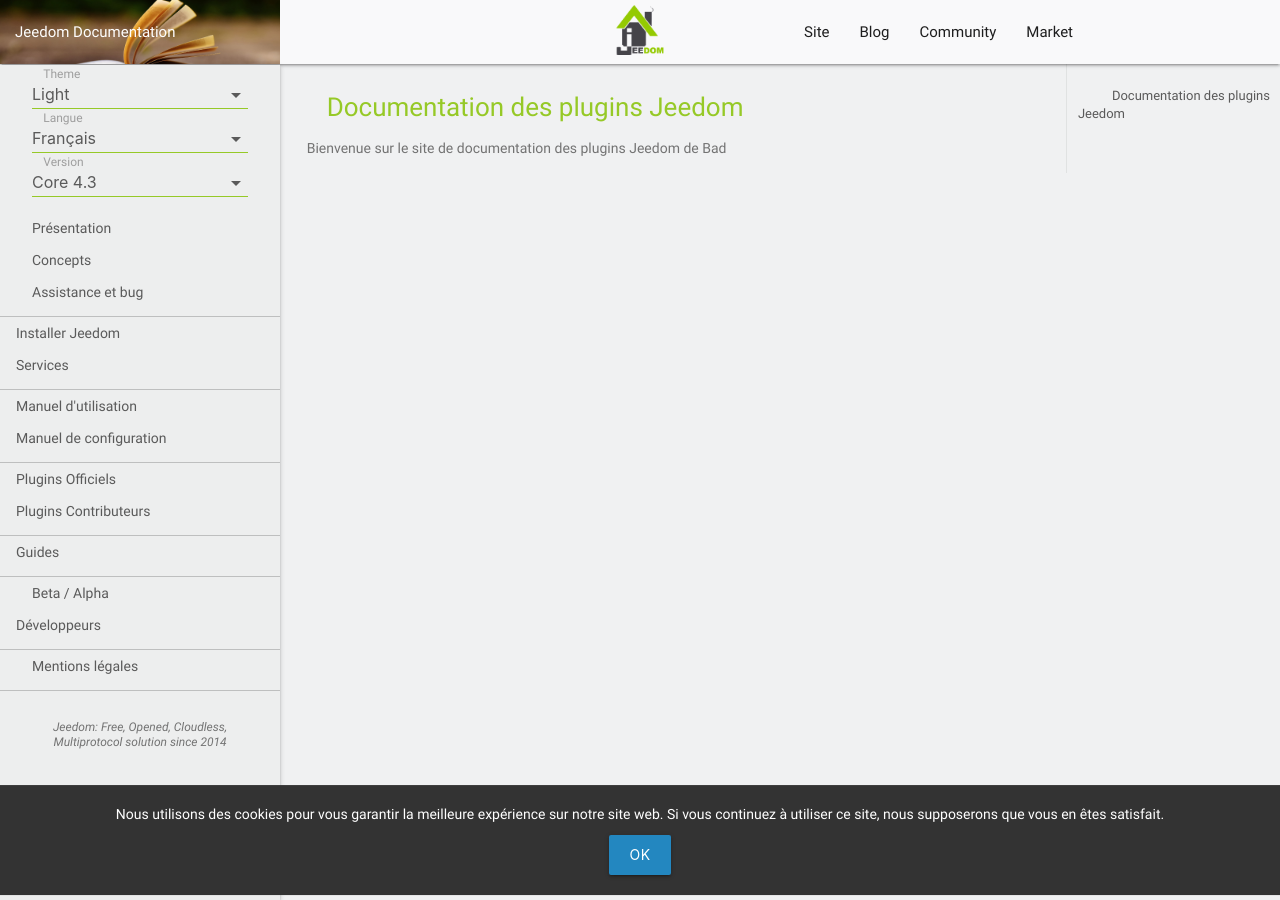
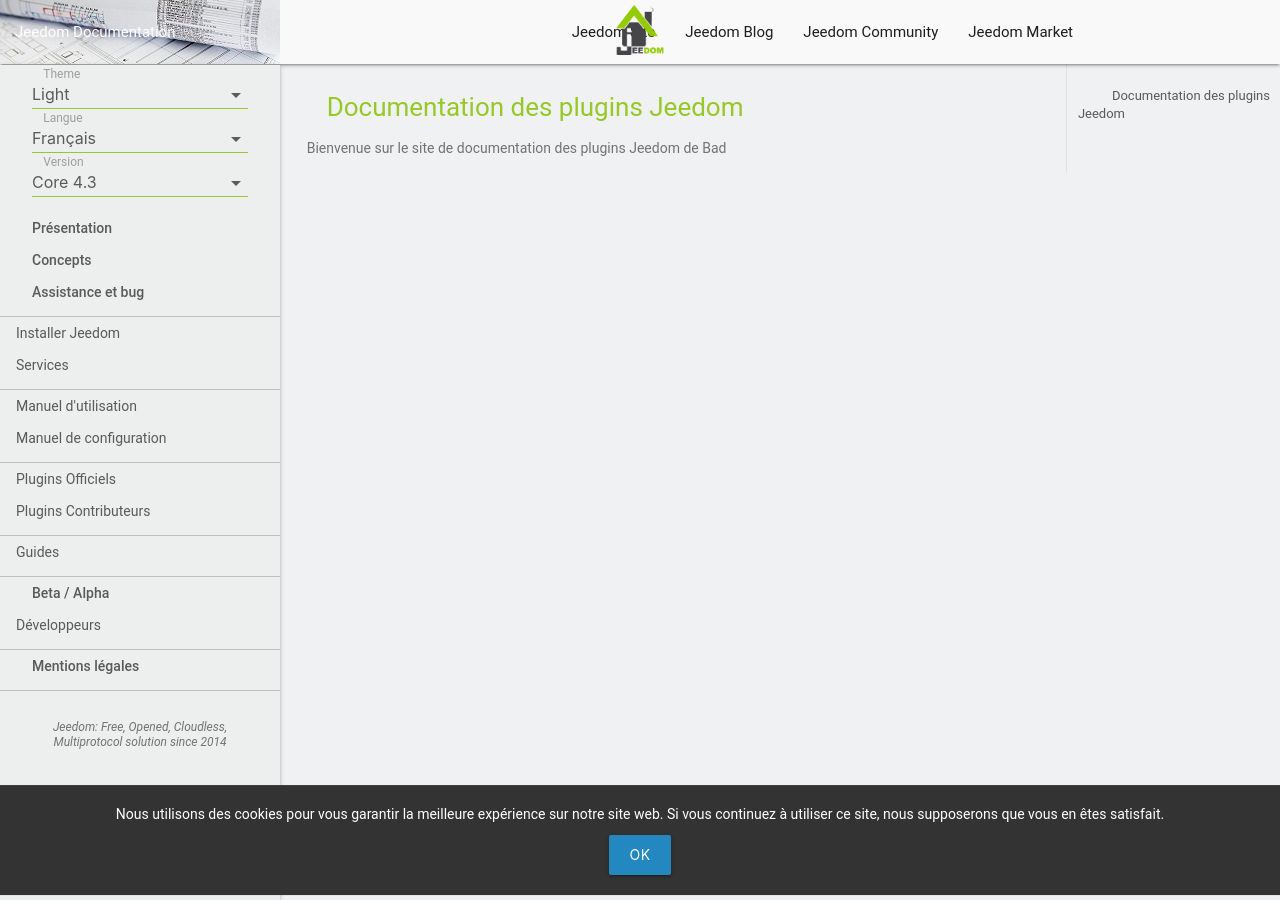
Before and after one commit to misterkey99/jMQTT-documentations, a Jekyll site: the page built from fr_FR/index.md, in a window 1280 px wide. Built offline with Jekyll 4.4.1, drawn with Linux system fonts in a browser that asks for light colours; some web fonts are replaced; our own code applies the rules of GitHub Pages for plain Markdown files.

Commit message:
icons and links

```diff
--- a/404.html
+++ b/404.html
@@ -34,7 +34,7 @@
 </head>
 <body>
   <div class="cover">
-    <img src="https://www.jeedom.com/site/logo.png" title="Jeedom" />
+    <img src="/favicon.ico" title="Bad doc" />
     <h1>Oups pas le bon lien <small>Erreur 404</small></h1>
   </div>
 
--- a/_config.yml
+++ b/_config.yml
@@ -20,14 +20,12 @@
 plugins:
 - jekyll-seo-tag
 title: "Documentation Bad's Jeedom"
-description: "Ceci est la documentation liée à la solution domotique Jeedom."
-author: "Jeedom"
+description: "Ceci est la documentation liée aux plugins de Bad pour la solution domotique Jeedom."
+author: "Bad"
 image: https://www.jeedom.com/site/logo.png
-twitter:
-  username: Jeedom_domotic
 social:
-  name: Jeedom
+  name: BadWolf42
   links:
-    - https://twitter.com/Jeedom_domotic
-    - https://www.facebook.com/Jeedom-249936178537210/
-    - https://github.com/jeedom
+    - https://ko-fi.com/badwolf42
+    - https://github.com/BadWolf42
+    - https://community.jeedom.com/tag/plugin-jmqtt
--- a/_layouts/default.html
+++ b/_layouts/default.html
@@ -1,8 +1,9 @@
 <!DOCTYPE html>
 <html lang="{{ site.lang }}">
 <head>
-  <link href="https://fonts.googleapis.com/icon?family=Material+Icons" rel="stylesheet">
-  <link rel="stylesheet" href="/fonts/roboto/roboto.css">
+  <!-- <link href="https://fonts.googleapis.com/icon?family=Material+Icons" rel="stylesheet"> -->
+  <link rel="stylesheet" href="/css/material-icons.css">
+  <!-- <link rel="stylesheet" href="/fonts/roboto/roboto.css"> -->
   <link rel="stylesheet" href="/css/style.css">
   <link rel="stylesheet" href="/css/dark.css">
   <link rel="stylesheet" href="/css/syntax-github.css">
@@ -19,15 +20,15 @@
     <nav>
       <div class="nav-wrapper container">
         <a href="#" data-target="slide-out" class="top-nav sidenav-trigger waves-effect waves-light circle hide-on-large-only"><i class="material-icons">menu</i></a>
-        <a id="logo-container" href="https://jeedom.github.io/documentations" class="brand-logo center"><img src="/img/logo.png" style="height:50px;margin-top:5px"></a>
+        <a id="logo-container" href="https://docs.bad.wf" class="brand-logo center"><img src="/img/logo.png" style="height:50px;margin-top:5px"></a>
         <ul id="navTopLeft" class="left hide-on-med-and-down" style="position:fixed;left:0px;width:280px;">
           <li><a href="https://jeedom.github.io/documentations">Jeedom Documentation</a></li>
         </ul>
         <ul class="right hide-on-med-and-down">
-          <li><a href="https://www.jeedom.com" target="_blank">Site</a></li>
-          <li><a href="https://blog.jeedom.com" target="_blank">Blog</a></li>
-          <li><a href="https://community.jeedom.com" target="_blank">Community</a></li>
-          <li><a href="https://market.jeedom.com" target="_blank">Market</a></li>
+          <li><a href="https://www.jeedom.com" target="_blank">Jeedom Site</a></li>
+          <li><a href="https://blog.jeedom.com" target="_blank">Jeedom Blog</a></li>
+          <li><a href="https://community.jeedom.com" target="_blank">Jeedom Community</a></li>
+          <li><a href="https://market.jeedom.com" target="_blank">Jeedom Market</a></li>
         </ul>
       </div>
     </nav>
--- /dev/null
+++ b/css/material-icons.css
@@ -0,0 +1,23 @@
+/* fallback */
+@font-face {
+    font-family: 'Material Icons';
+    font-style: normal;
+    font-weight: 400;
+    src: url('/fonts/material-icons.woff2') format('woff2');
+  }
+
+  .material-icons {
+    font-family: 'Material Icons';
+    font-weight: normal;
+    font-style: normal;
+    font-size: 24px;
+    line-height: 1;
+    letter-spacing: normal;
+    text-transform: none;
+    display: inline-block;
+    white-space: nowrap;
+    word-wrap: normal;
+    direction: ltr;
+    -webkit-font-feature-settings: 'liga';
+    -webkit-font-smoothing: antialiased;
+  }
--- a/css/style.css
+++ b/css/style.css
@@ -155,7 +155,7 @@
   fill: var(--link-color);
 }
 #navTopLeft {
-  background: url("../img/background5.jpg") !important;
+  background: url("../img/background3.jpg") !important;
   background-size: cover !important;
 }
 #navTopLeft a {
```
Also changed, not shown: README.md, favicon.ico, fonts/roboto/material-icons.woff2 (added), img/background3.jpg (added).
